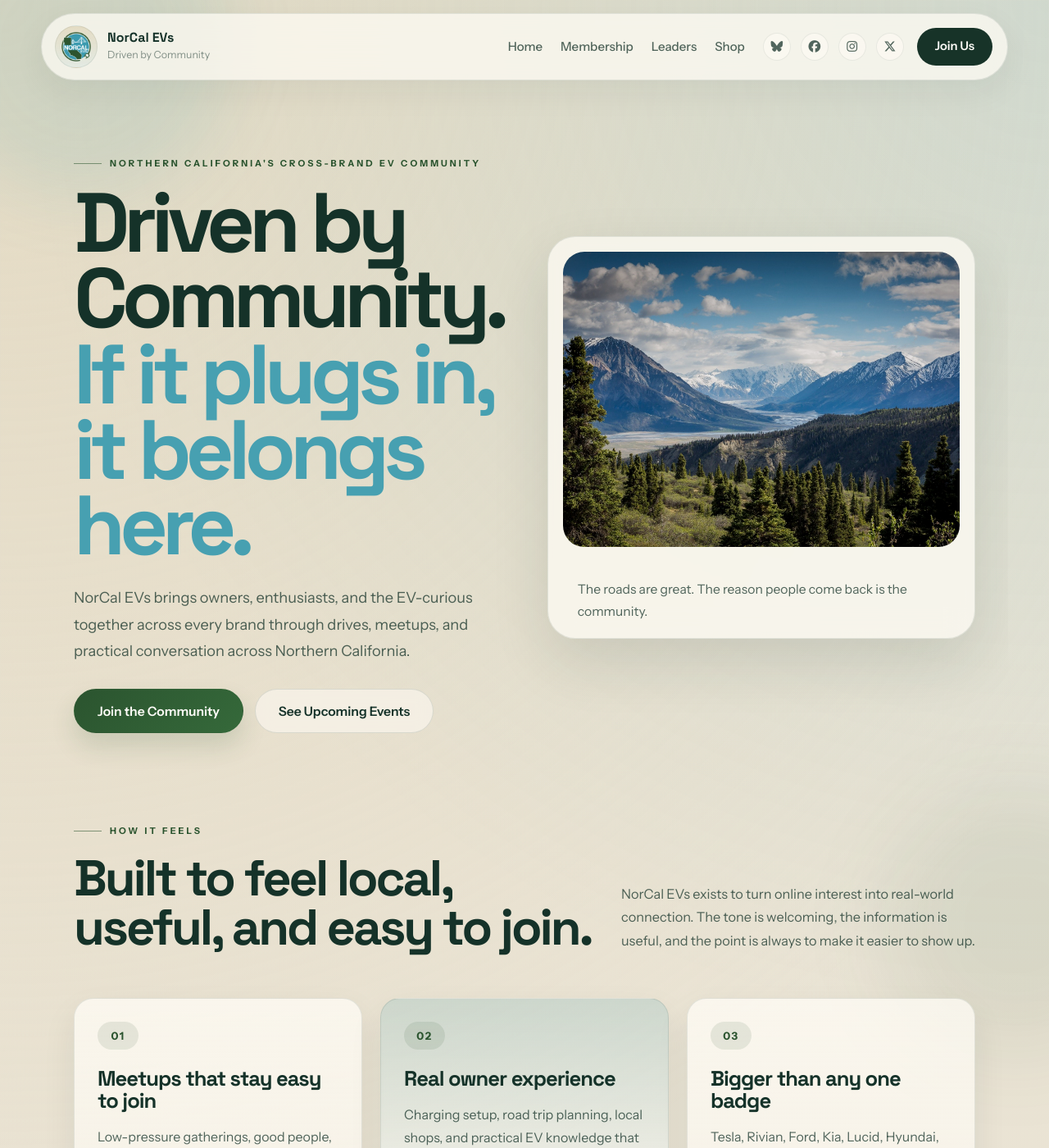
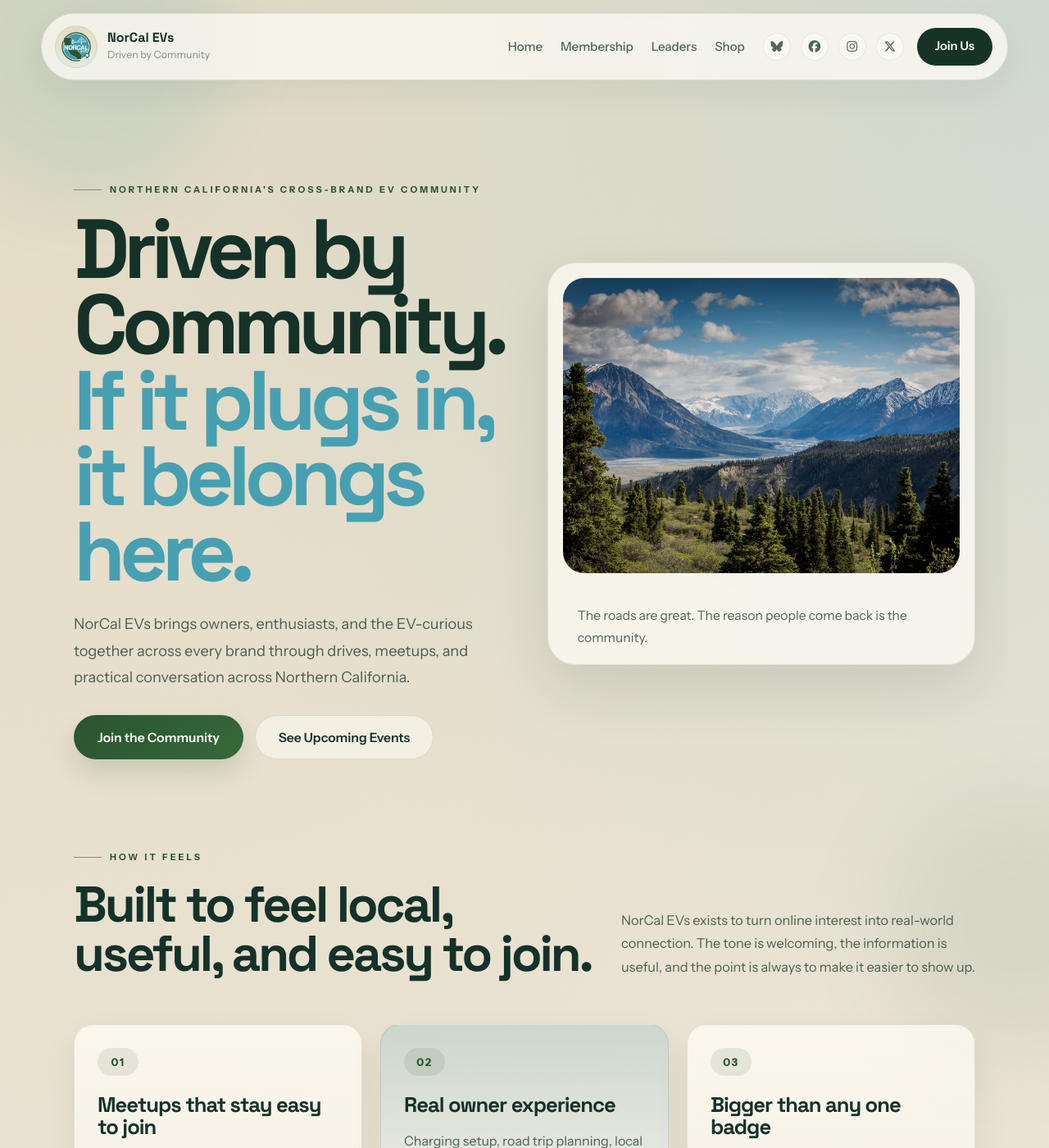
Before and after one commit to ZakWinnick/NorCalEVs, a Jekyll site: the page built from index.md, in a window 1280 px wide and 1400 px high. Shown: the whole window at 82% size. Built offline with Jekyll 4.4.1, drawn with Linux system fonts in a browser that asks for light colours; a script that is not in the unit is left out.

Commit message:
Increase desktop hero top spacing

```diff
--- a/assets/css/components.css
+++ b/assets/css/components.css
@@ -179,7 +179,7 @@
 .home-stage {
     width: min(100%, var(--container));
     margin: 0 auto;
-    padding: 56px 40px 0;
+    padding: 88px 40px 0;
     max-width: 100%;
 }
 
@@ -1088,6 +1088,10 @@
 }
 
 @media (max-width: 960px) {
+    .home-stage {
+        padding-top: 64px;
+    }
+
     .site-nav {
         width: min(calc(100% - 24px), var(--container));
         padding: 10px 12px 10px 14px;
@@ -1212,7 +1216,7 @@
     }
 
     .home-stage {
-        padding-top: 38px;
+        padding-top: 44px;
     }
 
     .stage-copy {
```
